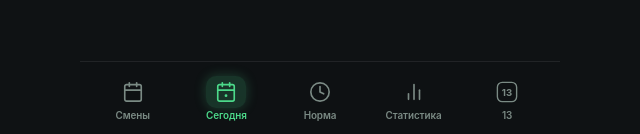
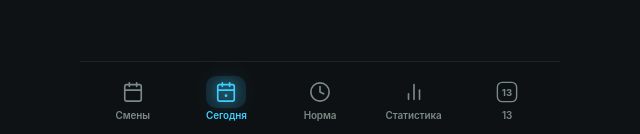
Before and after one commit to merzopakostniy/MetrotimeWeb, a website: page index.html in a window 1280 px wide. Shown: the part 663-797 px from the top of the page, 320-960 px from the left. Drawn offline with Linux system fonts and the light colour scheme.

Commit message:
Active tab: bright blue color + diffuse SVG drop-shadow glow
Co-Authored-By: Claude Sonnet 4.6 <noreply@anthropic.com>

```diff
--- a/styles.css
+++ b/styles.css
@@ -8,6 +8,7 @@
   --green: #4cd98a;
   --cyan: #4cc9d9;
   --amber: #f0b840;
+  --tab-active: #3ecfff;
 
   color-scheme: dark;
   font-family: -apple-system, BlinkMacSystemFont, "SF Pro Text", "Segoe UI", system-ui, sans-serif;
@@ -166,12 +167,15 @@ button {
 }
 
 .tab.is-active {
-  color: var(--green);
+  color: var(--tab-active);
 }
 
 .tab.is-active .tab-icon {
-  background: rgba(76, 217, 138, 0.18);
-  box-shadow: 0 0 12px rgba(76, 217, 138, 0.25);
+  background: rgba(62, 207, 255, 0.12);
+}
+
+.tab.is-active svg {
+  filter: drop-shadow(0 0 6px rgba(62, 207, 255, 0.7)) drop-shadow(0 0 14px rgba(62, 207, 255, 0.35));
 }
 
 /* ─── ANIMATIONS ─── */
```
